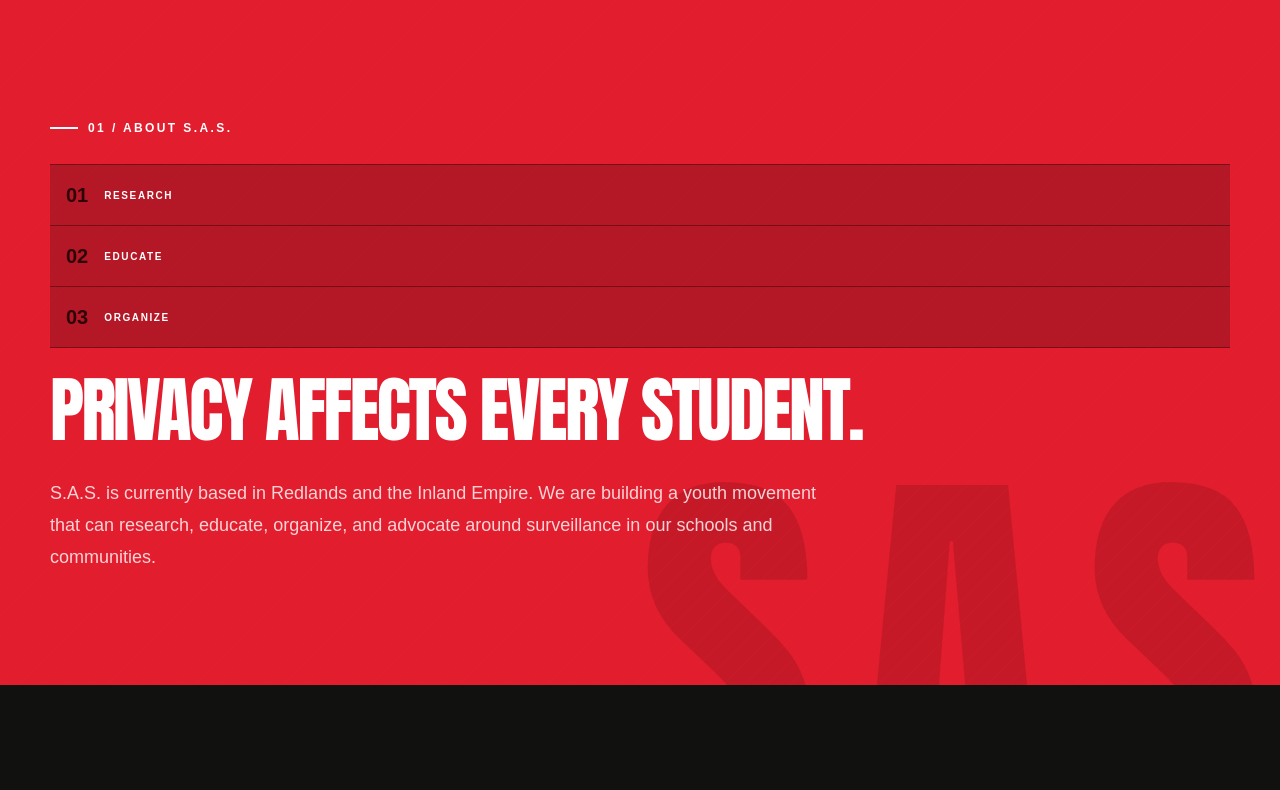
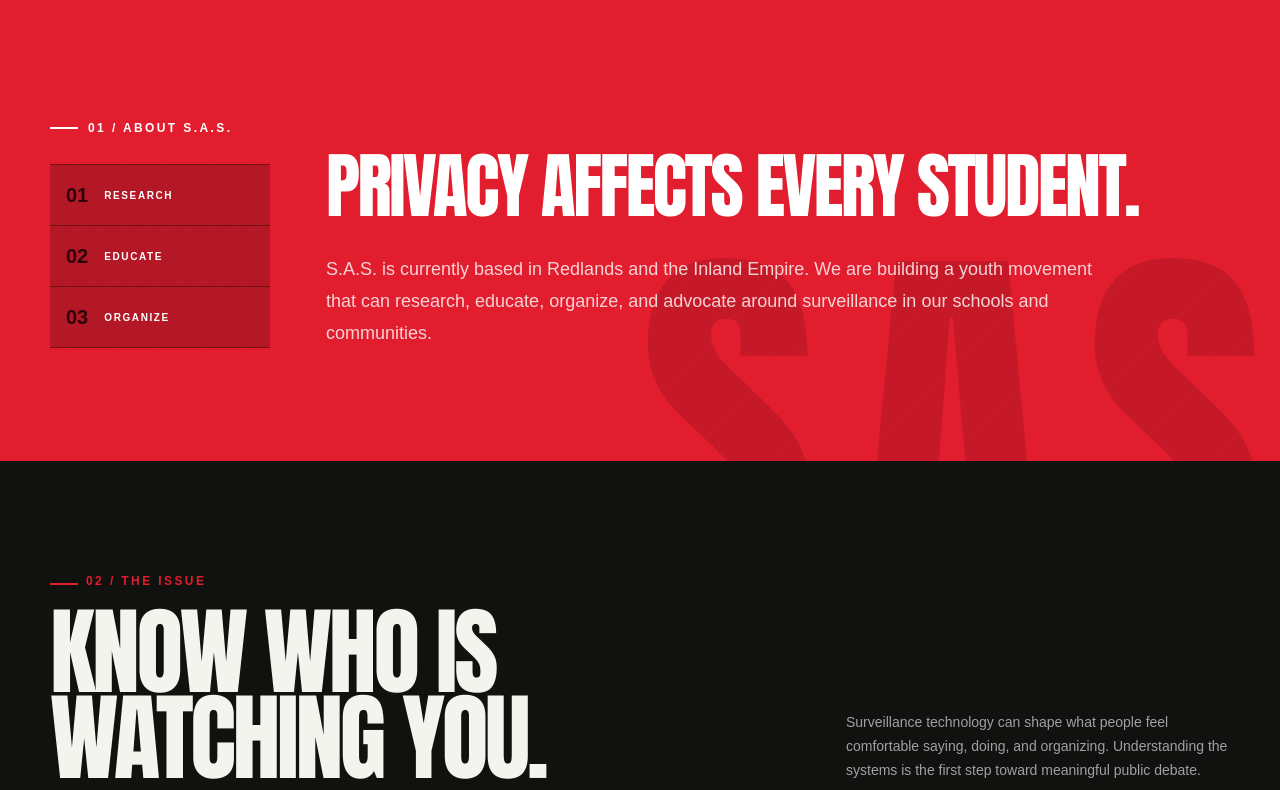
Before and after one commit to Nitsud777-Netzud/SAS, a Next.js app: page / in a window 1280 px wide. Shown: the part 930-1720 px from the top of the page. Built offline with nearby package versions, Linux system fonts and the light colour scheme.

Commit message:
Refine layout hierarchy and hidden watcher

```diff
--- a/app/page.tsx
+++ b/app/page.tsx
@@ -33,9 +33,7 @@ function Watcher() {
     <div className="watcher-popup">
       <div className="watcher-scan" />
       <p className="watcher-meta">SURVEILLANCE FEED / SUBJECT 01</p>
-      <div className="watcher-face">
-        <div className="watcher-eyes" />
-      </div>
+      <div className="watcher-face"><div className="watcher-eyes" /></div>
       <div className="watcher-sign">I AM!</div>
     </div>
   );
@@ -46,16 +44,12 @@ export default function Home() {
   const [watcherOpen, setWatcherOpen] = useState(false);
   const watcherTimer = useRef<ReturnType<typeof setTimeout> | null>(null);
 
-  useEffect(() => {
-    return () => {
-      if (watcherTimer.current) clearTimeout(watcherTimer.current);
-    };
-  }, []);
+  useEffect(() => () => { if (watcherTimer.current) clearTimeout(watcherTimer.current); }, []);
 
   const revealWatcher = () => {
     setWatcherOpen(true);
     if (watcherTimer.current) clearTimeout(watcherTimer.current);
-    watcherTimer.current = setTimeout(() => setWatcherOpen(false), 3000);
+    watcherTimer.current = setTimeout(() => setWatcherOpen(false), 3200);
   };
 
   const handleWatcherKeyDown = (event: React.KeyboardEvent<HTMLHeadingElement>) => {
@@ -101,14 +95,14 @@ export default function Home() {
 
       <section id="about" className="about-section py-20 md:py-28">
         <div className="container relative">
-          <div className="grid gap-7">
+          <div className="grid gap-10 md:grid-cols-[220px_1fr] md:gap-14">
             <div>
               <p className="section-kicker text-xs font-black tracking-[.2em]">01 / ABOUT S.A.S.</p>
               <div className="mt-7 flex flex-col border-y border-black/35 bg-black/20">
                 {[['01','RESEARCH'],['02','EDUCATE'],['03','ORGANIZE']].map(([n,t]) => <div key={n} className="flex items-center gap-4 border-b border-black/35 px-4 py-4 last:border-b-0"><span className="text-xl font-black text-black/75">{n}</span><span className="text-[10px] font-black tracking-[.16em]">{t}</span></div>)}
               </div>
             </div>
-            <div>
+            <div className="md:pt-10">
               <h2 className="display max-w-4xl text-5xl uppercase leading-[.95] md:text-7xl">Privacy affects every student.</h2>
               <p className="mt-8 max-w-3xl text-lg leading-8 text-white/80">S.A.S. is currently based in Redlands and the Inland Empire. We are building a youth movement that can research, educate, organize, and advocate around surveillance in our schools and communities.</p>
             </div>
@@ -118,19 +112,10 @@ export default function Home() {
 
       <section id="the-issue" className="border-b-2 border-[var(--line)] bg-[var(--panel)] py-20 md:py-28">
         <div className="container">
-          <div className="mb-14 flex flex-col justify-between gap-6 md:flex-row md:items-end">
-            <div>
+          <div className="mb-14 flex flex-col justify-between gap-8 md:flex-row md:items-end">
+            <div className="max-w-4xl">
               <p className="mb-5 text-xs font-black tracking-[.2em] text-[var(--accent)] before:mr-2 before:inline-block before:h-[2px] before:w-7 before:bg-current">02 / THE ISSUE</p>
-              <h2
-                className="display max-w-4xl cursor-default text-6xl uppercase leading-[.9] md:text-8xl"
-                role="button"
-                tabIndex={0}
-                aria-label="Know what is watching you"
-                onClick={revealWatcher}
-                onKeyDown={handleWatcherKeyDown}
-              >
-                Know what is<br/>watching you.
-              </h2>
+              <h2 className="display max-w-4xl cursor-default text-6xl uppercase leading-[.9] md:text-8xl" role="button" tabIndex={0} aria-label="Know who is watching you" onClick={revealWatcher} onKeyDown={handleWatcherKeyDown}>Know who is<br/>watching you.</h2>
             </div>
             <p className="max-w-sm text-sm leading-6 text-neutral-400">Surveillance technology can shape what people feel comfortable saying, doing, and organizing. Understanding the systems is the first step toward meaningful public debate.</p>
           </div>
@@ -138,30 +123,19 @@ export default function Home() {
           {watcherOpen && <div className="watcher-overlay" role="dialog" aria-label="Surveillance feed"><div><Watcher /></div></div>}
 
           <div className="grid border-t border-neutral-700 md:grid-cols-3">
-            {issues.map(([n,t,d]) => <a href="#" key={n} className="issue-card border-b border-neutral-700 p-7 transition hover:bg-white hover:text-black md:border-r md:last:border-r-0"><span className="text-xs font-black text-[var(--accent)]">{n}</span><h3 className="display mt-10 text-3xl uppercase">{t}</h3><p className="mt-4 text-sm leading-6 text-neutral-400">{d}</p><span className="issue-arrow mt-8 block font-black">READ MORE ↗</span></a>)}
+            {issues.map(([n,t,d]) => <a href="#the-issue" key={n} className="issue-card border-b border-neutral-700 p-7 transition hover:bg-white hover:text-black md:border-r md:last:border-r-0"><span className="text-xs font-black text-[var(--accent)]">{n}</span><h3 className="display mt-10 text-3xl uppercase">{t}</h3><p className="mt-4 text-sm leading-6 text-neutral-400">{d}</p><span className="issue-arrow mt-8 block font-black">READ MORE ↗</span></a>)}
           </div>
         </div>
       </section>
 
       <section id="updates" className="container py-20 md:py-28">
-        <div className="flex items-end justify-between border-b-2 border-[var(--line)] pb-5"><div><p className="mb-4 text-xs font-black tracking-[.2em] text-[var(--muted)]">03 / UPDATES</p><h2 className="display text-5xl uppercase md:text-7xl">What's happening</h2></div><a href="#" className="hidden text-xs font-black tracking-widest text-[var(--accent)] underline sm:block">ALL UPDATES ↗</a></div>
+        <div className="flex items-end justify-between border-b-2 border-[var(--line)] pb-5"><div><p className="mb-4 text-xs font-black tracking-[.2em] text-[var(--muted)]">03 / UPDATES</p><h2 className="display text-5xl uppercase md:text-7xl">What's happening</h2></div><a href="#updates" className="hidden text-xs font-black tracking-widest text-[var(--accent)] underline sm:block">ALL UPDATES ↗</a></div>
         <div className="grid gap-px border-b border-[var(--line)] bg-[var(--line)] sm:grid-cols-3"><div className="bg-[var(--paper)] p-7"><p className="text-[10px] font-black tracking-widest text-[var(--accent)]">FIELD NOTE / 001</p><p className="mt-12 text-sm leading-6 text-[var(--muted)]">Research, campaigns, and events will be published here as S.A.S. grows.</p></div><div className="bg-[var(--paper)] p-7"><p className="text-[10px] font-black tracking-widest text-[var(--accent)]">COMING SOON</p><p className="mt-12 text-sm leading-6 text-[var(--muted)]">Follow S.A.S. for new research and organizing updates.</p></div><div className="bg-[var(--paper)] p-7"><p className="text-[10px] font-black tracking-widest text-[var(--accent)]">SIGNAL</p><p className="mt-12 text-sm leading-6 text-[var(--muted)]">The next chapter is being built by students.</p></div></div>
       </section>
 
-      <section className="final-cta border-t-2 border-black py-16 text-white md:py-24">
-        <div className="container relative overflow-hidden">
-          <p className="text-xs font-black tracking-[.2em] text-white/75">04 / TAKE BACK YOUR PRIVACY</p>
-          <h2 className="display mt-5 max-w-5xl text-6xl uppercase leading-[.85] md:text-9xl">Don't just<br/>know.<br/><span className="text-black">Do something.</span></h2>
-          <a href="#updates" className="mt-10 inline-block bg-black px-7 py-5 text-sm font-black tracking-widest text-white transition hover:bg-white hover:text-black">STAY INFORMED ↗</a>
-        </div>
-      </section>
+      <section className="final-cta border-t-2 border-black py-16 text-white md:py-24"><div className="container relative overflow-hidden"><p className="text-xs font-black tracking-[.2em] text-white/75">04 / TAKE BACK YOUR PRIVACY</p><h2 className="display mt-5 max-w-5xl text-6xl uppercase leading-[.85] md:text-9xl">Don't just<br/>know.<br/><span className="text-black">Do something.</span></h2><a href="#updates" className="mt-10 inline-block bg-black px-7 py-5 text-sm font-black tracking-widest text-white transition hover:bg-white hover:text-black">STAY INFORMED ↗</a></div></section>
 
-      <footer className="border-t-2 border-[var(--line)] bg-[#050505] py-10 text-white">
-        <div className="container flex flex-col justify-between gap-8 md:flex-row md:items-end">
-          <div><div className="display text-3xl">S.A.S.</div><p className="mt-2 max-w-sm text-xs leading-5 text-[var(--muted)]">Students Against Surveillance — youth-led organizing for privacy, transparency, and student voice.</p></div>
-          <p className="text-[10px] font-black tracking-widest text-[var(--muted)]">INLAND EMPIRE • CALIFORNIA</p>
-        </div>
-      </footer>
+      <footer className="border-t-2 border-[var(--line)] bg-[#050505] py-10 text-white"><div className="container flex flex-col justify-between gap-8 md:flex-row md:items-end"><div><div className="display text-3xl">S.A.S.</div><p className="mt-2 max-w-sm text-xs leading-5 text-[var(--muted)]">Students Against Surveillance — youth-led organizing for privacy, transparency, and student voice.</p></div><p className="text-[10px] font-black tracking-widest text-[var(--muted)]">INLAND EMPIRE • CALIFORNIA</p></div></footer>
     </main>
   );
 }
```
